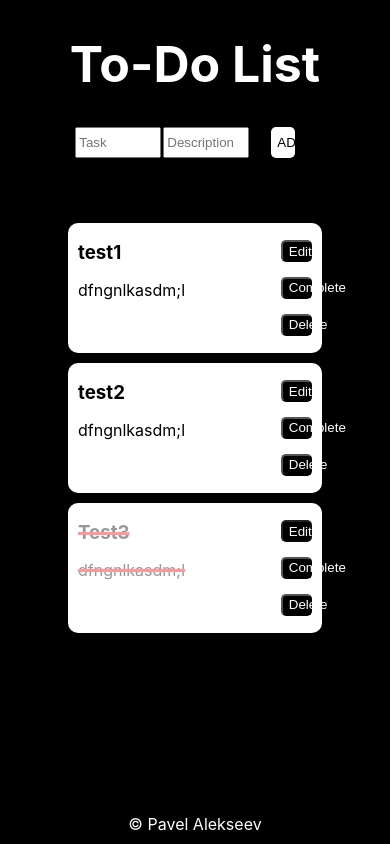
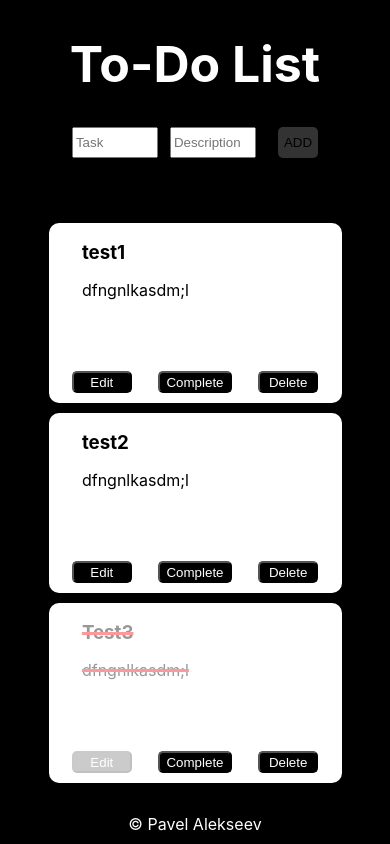
Before and after one commit to Pavel-174/to-do-list, a React (Create React App) app: page / in a window 390 px wide. Built offline with nearby package versions, Linux system fonts and the light colour scheme.

Commit message:
to-do-list

```diff
--- a/src/components/Panel/Panel.css
+++ b/src/components/Panel/Panel.css
@@ -1,17 +1,18 @@
 .panel {
     display: flex;
     flex-direction: row;
-    gap: 10px;
-    width: 60vw;
+    gap: 30px;
     justify-content: center;
+    margin: 0;
 }
 
 .panel__form {
     display: flex;
     flex-direction: row;
-    gap: 10px;
+    gap: 20px;
     justify-content: center;
     margin: 0;
+    padding: 0;
 }
 
 .panel__input {
@@ -22,11 +23,11 @@
 .panel__button {
    width: 6vw;
    height: 31px;
-   margin-left: 20px;
    background-color: white;
    color: black;
    border: none;
    border-radius: 5px;
+   min-width: fit-content;
 }
 
 .panel__text-error_active{
@@ -55,3 +56,14 @@
     flex-direction: column;
     width: 20vw;
 }
+
+.panel__button_disabled {
+    background-color: grey;
+    opacity: 0.4;
+}
+
+.panel__button_enabled:hover {
+  cursor: pointer;
+  opacity: 0.6;
+  transition: 0.8s;
+}
--- a/src/components/Panel/Panel.tsx
+++ b/src/components/Panel/Panel.tsx
@@ -93,7 +93,7 @@ const Panel: React.FC<PanelProps> = ({addTask}) => {
           <span className={`panel__text-error ${!isDescriptionInputValid ? 'panel__text-error_active' : 'panel__text-error_inactive'}`}>{descriptionValidationMessage}</span>
         </div>
       </form>
-      <button className='panel__button' onClick={onClick} disabled={!buttonSubmitState ? true : false}>ADD</button>
+      <button className={`panel__button ${!buttonSubmitState ? `panel__button_disabled`: `panel__button_enabled`}`} onClick={onClick} disabled={!buttonSubmitState ? true : false}>ADD</button>
     </div>
   );
 }
--- a/src/components/ToDoList/ToDoList.css
+++ b/src/components/ToDoList/ToDoList.css
@@ -4,7 +4,7 @@ margin: 30px 0;
 
 .todolist__text {
     color: black;
-    max-width: 45vw;
+    max-width: 58vw;
     text-align: center;
 }
 .todolist__header {
@@ -21,7 +21,7 @@ margin: 30px 0;
     padding: 10px 10px;
     border-radius: 10px;
     text-align: left;
-    width: 60vw;
+    width: 70vw;
     min-height: 110px;
 }
 
@@ -32,7 +32,7 @@ margin: 30px 0;
 
 .todolist__task {
     margin-right: 50px;
-    max-width: 45vw;
+    max-width: 58vw;
 }
 
 .todolist__task_checked {
@@ -49,32 +49,35 @@ margin: 30px 0;
 
 .todolist__button{
     border-radius: 5px;
-    width: 8vw;
+    width: 60px;
     height: 22px;
     background-color: black;
     color: white;
+    min-width: fit-content;
  }
 
 .todolist__button-box {
     display: flex;
     flex-direction: column;
-    align-items: center;
+    align-items: flex-end;
     justify-content: space-around;
-    width: 8vw;
+    width: 10vw;
 }
 
-.todolist__button:hover{
+.todolist__button_enabled:hover{
    cursor: pointer;
+   opacity: 0.6;
+   transition: 0.8s;
 }
 
 .todolist__header {
-    max-width: 40vw;;
+    max-width: 58vw;;
 }
 
 .todolist__form {
     display: flex;
     flex-direction: column;
-    max-width: 45vw;
+    max-width: 58vw;
     justify-content: space-around;
 }
 
@@ -115,3 +118,37 @@ margin: 30px 0;
     display: flex;
     flex-direction: row;
 }
+
+.todolist__button_disabled {
+    background-color: grey;
+    opacity: 0.4;
+}
+
+@media screen and (min-width: 320px) and (max-width: 550px){
+    .todolist__input-box {
+        flex-direction: column;
+    }
+
+    .todolist__form {
+        justify-content: center;
+    }
+
+    .todolist__item {
+        flex-direction: column;
+        align-items: center;
+        min-height: 160px;
+    }
+
+    .todolist__button-box {
+        flex-direction: row;
+        width: 70vw;
+    }
+
+    .todolist__task {
+        margin: 0;
+        width: 70vw;
+        display: flex;
+        flex-direction: column;
+        align-items: flex-start;
+    }
+}
--- a/src/components/ToDoList/ToDoListItem/ToDoListItem.tsx
+++ b/src/components/ToDoList/ToDoListItem/ToDoListItem.tsx
@@ -17,9 +17,9 @@ const ToDoListItem:  React.FC<ToDoListItemProps> = ({task, deleteTask, checkTask
         <p  className={`todolist__text ${task.checked ? `todolist__text_checked`: ""}`}>{task.description}</p>
       </div>
       <div className='todolist__button-box'>
-        <button className='todolist__button' onClick={() => editTask(task.id)} disabled={task.checked ? true : false}>Edit</button>
-        <button className="todolist__button" onClick={() => checkTask(task.id)}>Complete</button>
-        <button className="todolist__button" onClick={() => deleteTask(task.id)}>Delete</button>
+        <button className={`todolist__button ${task.checked ? `todolist__button_disabled`: "todolist__button_enabled"}`} onClick={() => editTask(task.id)} disabled={task.checked ? true : false}>Edit</button>
+        <button className="todolist__button todolist__button_enabled" onClick={() => checkTask(task.id)}>Complete</button>
+        <button className="todolist__button todolist__button_enabled" onClick={() => deleteTask(task.id)}>Delete</button>
       </div>
     </li>
   );
```
